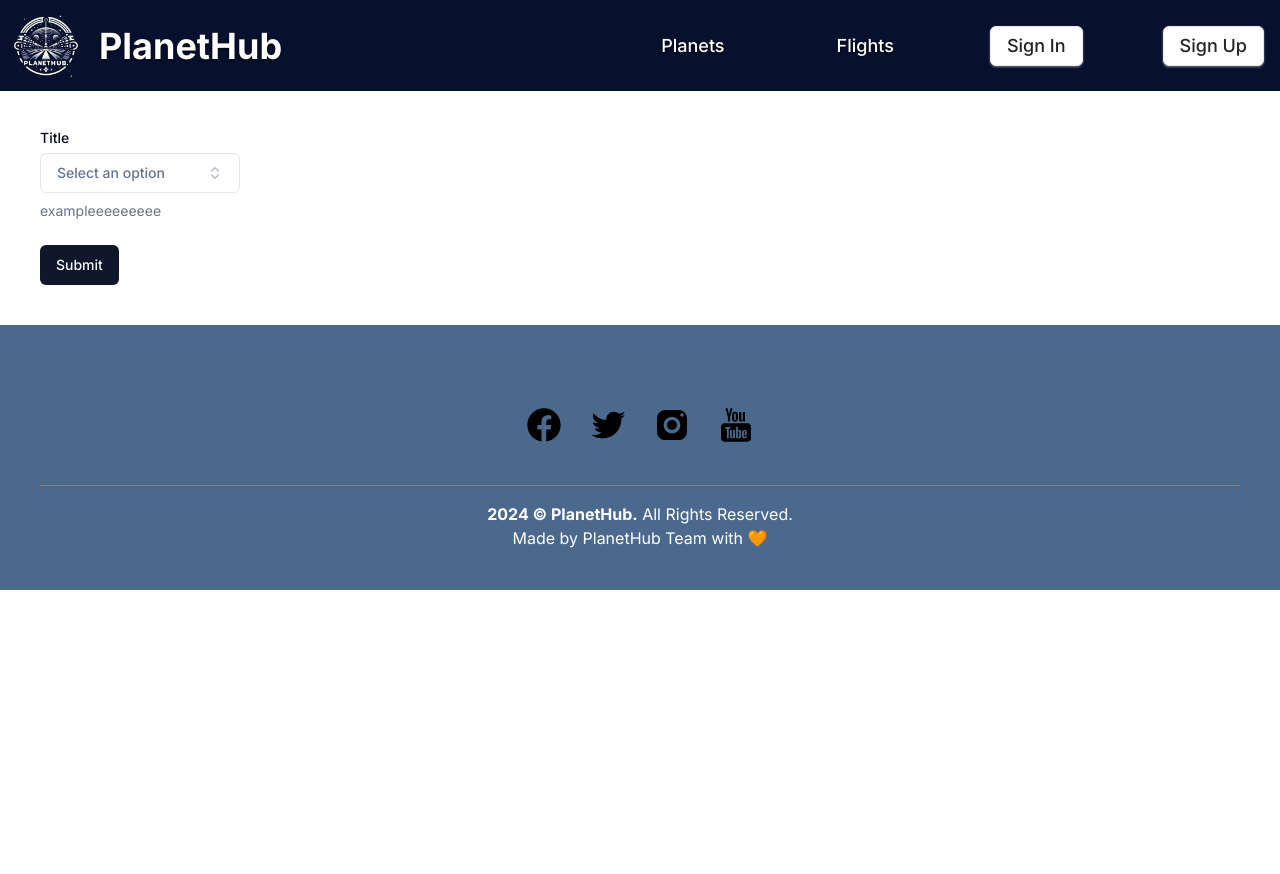
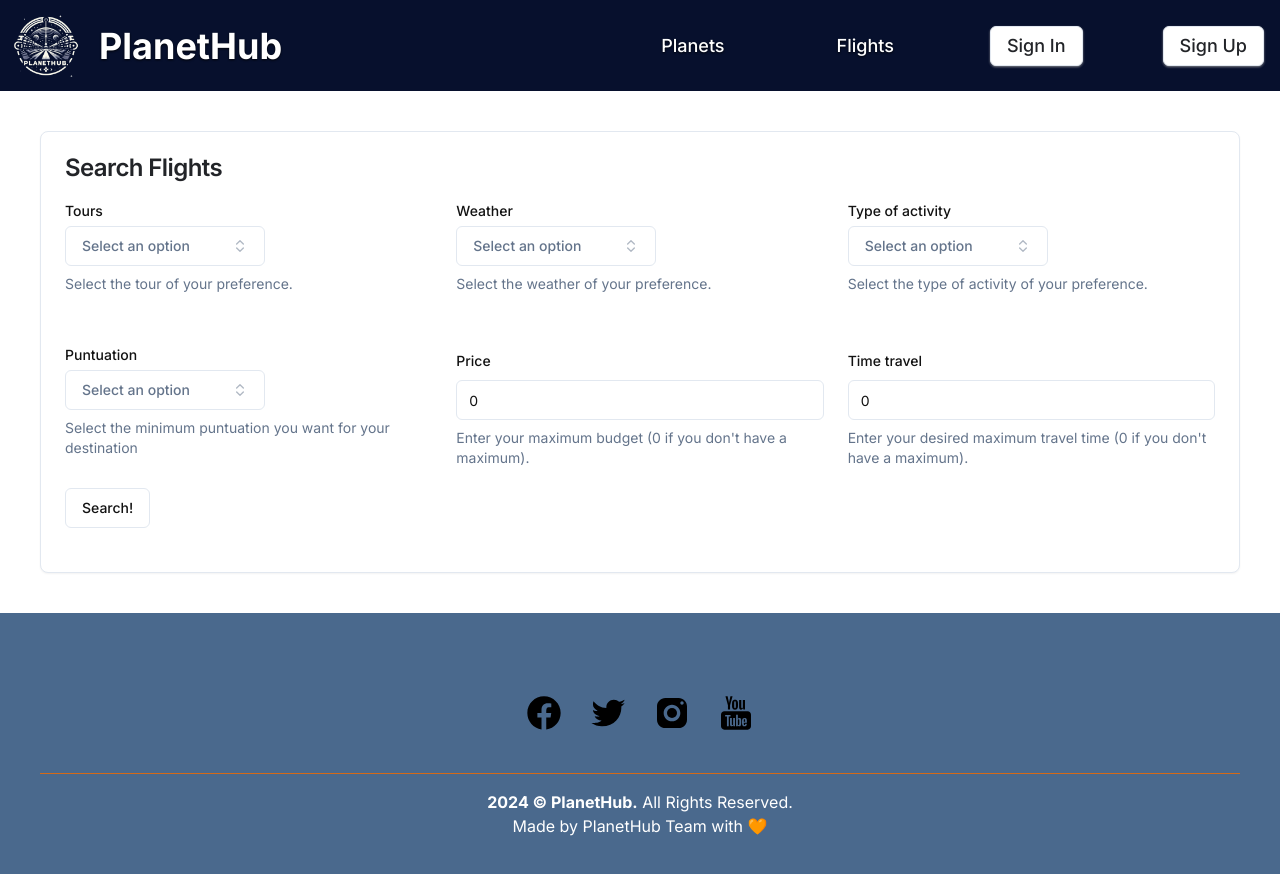
Before and after one commit to jcamilomolinar/planet-hub, a Next.js app in the folder planet-hub/: page /flights in a window 1280 px wide. Shown: the top 874 px of the page. Before the commit the page ends 800 px from the top, so only its background shows below. Built offline with nearby package versions, Linux system fonts and the light colour scheme.

Commit message:
feat(flight form): form finished

```diff
--- a/planet-hub/components/FlightSearchForm.tsx
+++ b/planet-hub/components/FlightSearchForm.tsx
@@ -6,6 +6,7 @@ import { useForm } from "react-hook-form"
 import { z } from "zod"
 import { cn } from "@/lib/utils"
 import { Button } from "@/components/ui/button"
+import { Input } from "@/components/ui/input"
 import {
   Command,
   CommandEmpty,
@@ -28,8 +29,38 @@ import {
   PopoverContent,
   PopoverTrigger,
 } from "@/components/ui/popover"
+import {
+  Card,
+  CardContent,
+  CardFooter,
+  CardHeader,
+  CardTitle,
+} from "@/components/ui/card"
 
-function FlightSearchFormField({ elements, form, title, name, description }:
+function FlightSearchFormFieldInput({ form, title, name, description }:
+  { form: any, name: string, title: string, description: string }) {
+
+  return (
+      <FormField
+      control={form.control}
+      name={name}
+      render={({ field }) => (
+        <FormItem>
+          <FormLabel>{title}</FormLabel>
+          <FormControl>
+            <Input type="numeric" placeholder="Write!" {...field} />
+          </FormControl>
+          <FormDescription>
+            {description}
+          </FormDescription>
+            <FormMessage />
+          </FormItem>
+          )}
+        />
+  )
+}
+
+function FlightSearchFormFieldCombobox({ elements, form, title, name, description }:
     { elements: any, form: any, name: string, title: string, description: string }) {
 
     return (
@@ -112,14 +143,25 @@ const languages = [
   ] as const
 
   const FormSchema = z.object({
-    language: z.string({
-      required_error: "Please select a language.",
-    }),
+    tour: z.string(),
+    weather: z.string(),
+    activityType: z.string(),
+    puntuation: z.string(),
+    price: z.coerce.number().nonnegative(),
+    timeTravel: z.coerce.number().nonnegative()
   })
 
 export function FlightSearchForm() {
   const form = useForm<z.infer<typeof FormSchema>>({
     resolver: zodResolver(FormSchema),
+    defaultValues: {
+      tour: "",
+      weather: "",
+      activityType: "",
+      puntuation: "",
+      price: 0,
+      timeTravel: 0
+    }
   })
 
   function onSubmit(data: z.infer<typeof FormSchema>) {
@@ -128,9 +170,23 @@ export function FlightSearchForm() {
 
   return (
     <Form {...form}>
-      <form onSubmit={form.handleSubmit(onSubmit)} className="space-y-6">
-        <FlightSearchFormField elements={languages} form={form} title="Title" name="language" description="exampleeeeeeeee"/>
-        <Button type="submit">Submit</Button>
+      <form onSubmit={form.handleSubmit(onSubmit)}>
+        <Card>
+          <CardHeader>
+            <CardTitle className="text-textTitle">Search Flights</CardTitle>
+          </CardHeader>
+          <CardContent className="text-textAll">
+            <div className="grid grid-cols-3 grid-rows-2 gap-6">
+              <FlightSearchFormFieldCombobox elements={languages} form={form} title="Tours" name="tour" description="Select the tour of your preference." />
+              <FlightSearchFormFieldCombobox elements={languages} form={form} title="Weather" name="weather" description="Select the weather of your preference." />
+              <FlightSearchFormFieldCombobox elements={languages} form={form} title="Type of activity" name="activityType" description="Select the type of activity of your preference." />
+              <FlightSearchFormFieldCombobox elements={languages} form={form} title="Puntuation" name="puntuation" description="Select the minimum puntuation you want for your destination" />
+              <FlightSearchFormFieldInput form={form} title="Price" name="price" description="Enter your maximum budget (0 if you don't have a maximum)." />
+              <FlightSearchFormFieldInput form={form} title="Time travel" name="timeTravel" description="Enter your desired maximum travel time (0 if you don't have a maximum)." />
+            </div>
+            <Button className="my-5" type="submit" variant="outline">Search!</Button>
+          </CardContent>
+        </Card>
       </form>
     </Form>
   )
```
Also changed, not shown: 1 other file (tests, documents, lock files or other folders).
